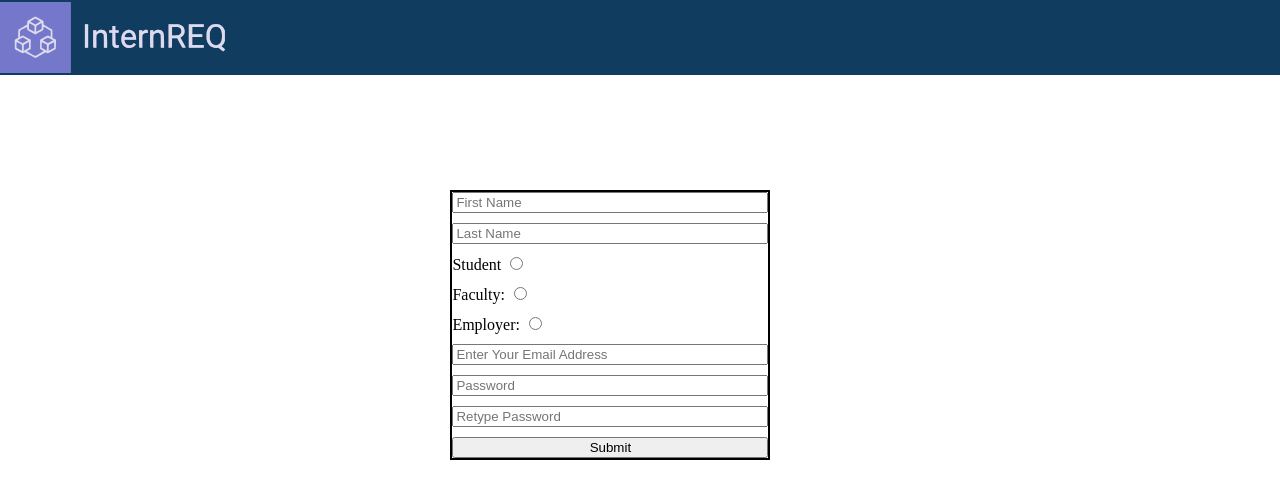
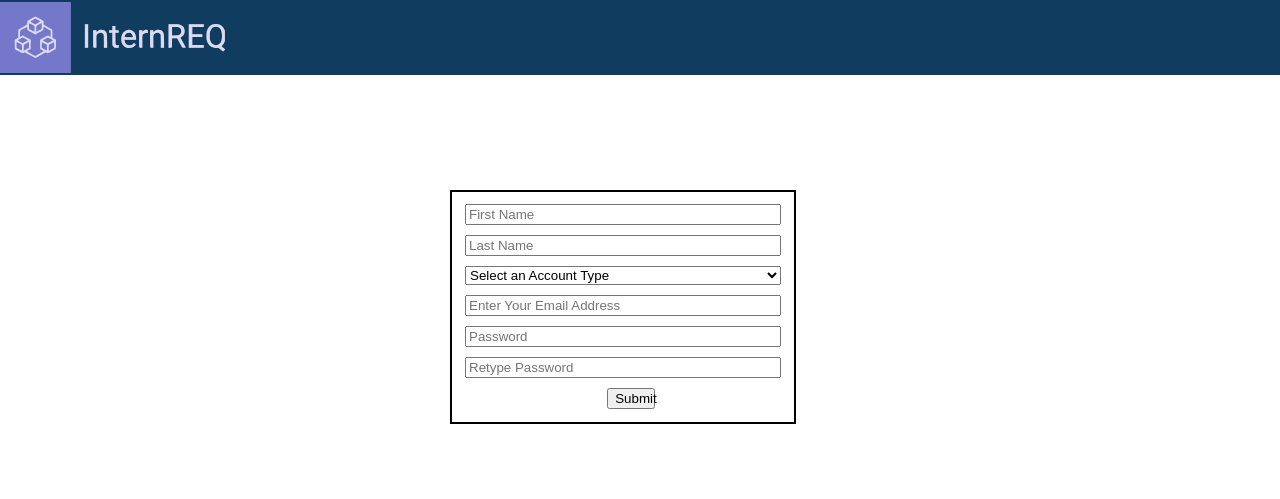
Before and after one commit to MohamadMaarouf/myfitnessdiary, a Flask app: page /registration in a window 1280 px wide. Shown: the top 499 px of the page. Run offline with Flask 2, Linux system fonts and the light colour scheme.

Commit message:
Registration page update

```diff
--- a/static/registration.css
+++ b/static/registration.css
@@ -13,10 +13,17 @@
 
 .regiForm{
     border: 2px solid black;
+    text-align: center;
     display: grid;
     row-gap: 10px;
     margin-top:15%;
     margin-left: 35%;
+    padding: 1%;
     width: 25%;
     height: 45%;
 }
+.regiForm button{
+    position: relative;
+    width: 15%;
+    left: 45%;
+}
--- a/templates/registration.html
+++ b/templates/registration.html
@@ -16,9 +16,12 @@
         <form action="" method="POST" class="regiForm">
             <input name='firstName' type="text" placeholder="First Name" required>
             <input name='lastName' type="text" placeholder="Last Name" required>
-            <label>Student <input type="radio" name="user" value="Student" onclick="javascirpt:keyHide()"></label>
-            <label>Faculty: <input type="radio" name="user" value="Faculty" onclick="javascirpt:keydisp()"></label>
-            <label>Employer: <input type="radio" name="user" value="Sponsor" onclick="javascirpt:keydisp()"></label>
+            <select name="User" id="user_type" onchange="javascript:getSelected()" required>
+                <option value="">Select an Account Type</option>
+                <option value="Student">Student</option>
+                <option value="Faculty">Faculty</option>
+                <option value="Sponsor">Sponsor</option>
+            </select>
             <input type="text" name="verificationKey" placeholder="Enter Your Verification Key" id="vKey">
             <input type="text" name="Email" placeholder="Enter Your Email Address" required>
             <input type="password" name="password" placeholder="Password" required>
@@ -30,14 +33,28 @@
         const key = document.getElementById('vKey')
         key.style.display = 'none';
 
-        function keydisp() {
-            key.style.display = 'block';
-            key.required = true;
+        function getSelected() {
+            let user = document.getElementById("user_type").value
+
+            switch (user) {
+                case 'Student':
+                    key.style.display = 'none';
+                    key.required = false;
+                    break;
+                case 'Faculty':
+                    key.style.display = 'block';
+                    key.required = true;
+                    break;
+                case 'Sponsor':
+                    key.style.display = 'block';
+                    key.required = true;
+                    break;
+                default:
+                    return;
+            }
+            console.log(user);
         }
-        function keyHide() {
-            key.style.display = 'none';
-            key.required = false;
-        }
+
         function escapeRegExp(str) {
             return str.replace(/[\-\[\]\/\{\}\(\)\*\+\?\.\\\^\$\|]/g, "\\$&");
         }
```
